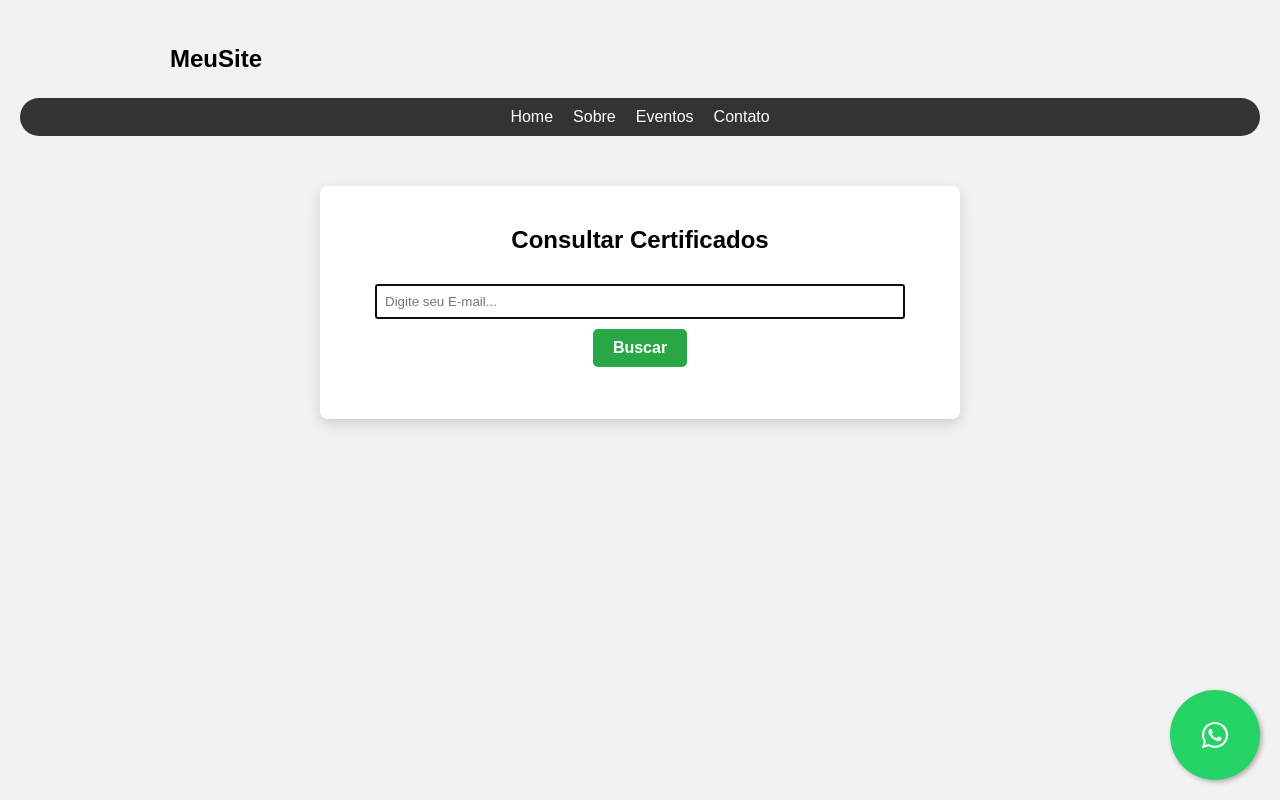
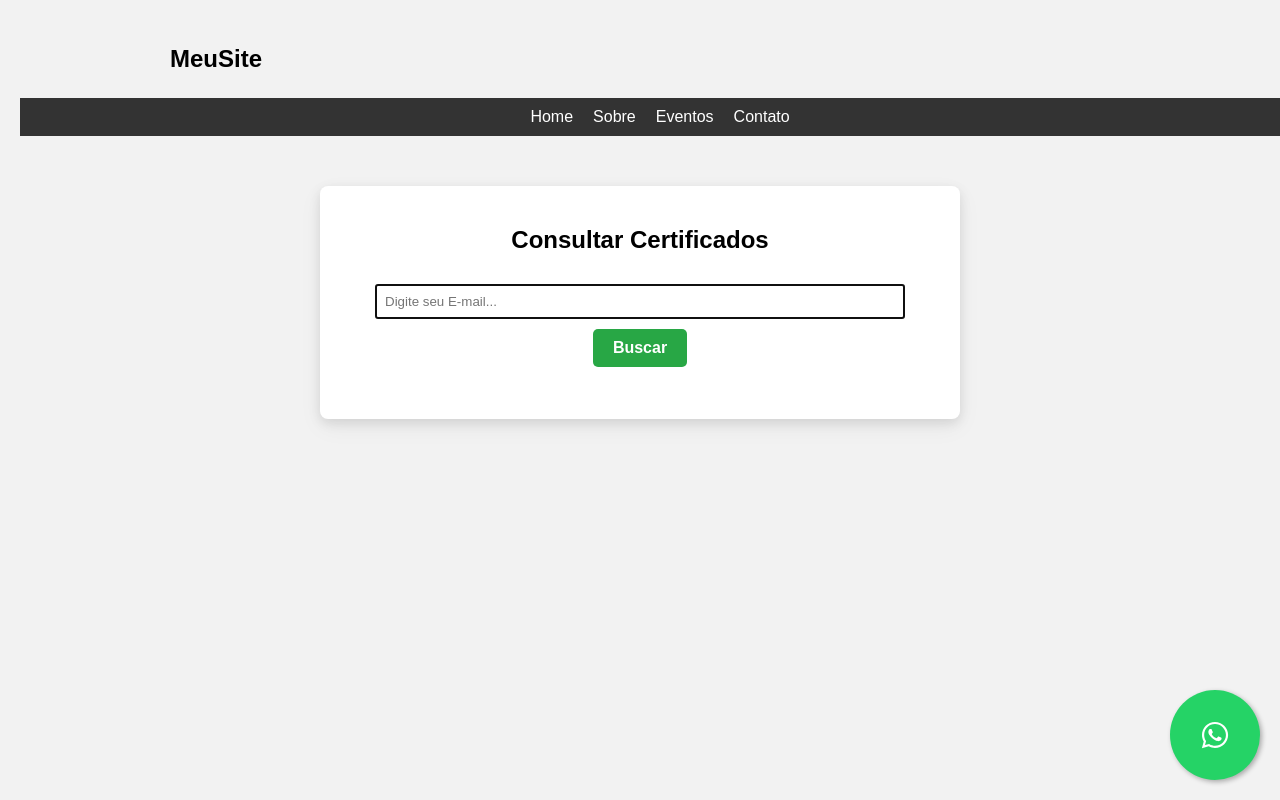
Before and after one commit to alezev84/certificadoonline, a plain HTML site: page index.html in a window 1280 px wide. Drawn offline with Linux system fonts and the light colour scheme.

Commit message:
Update certificados.css

```diff
--- a/certificados.css
+++ b/certificados.css
@@ -78,8 +78,7 @@ th, td {
   position: sticky;
   top: 0;
   z-index: 1000;
-  width: 100%;
-  border-radius: 25px;
+  width: 100vw;
   display: flex;
   flex-direction: column;  /* Navbar com layout vertical */
   align-items: center;
```
